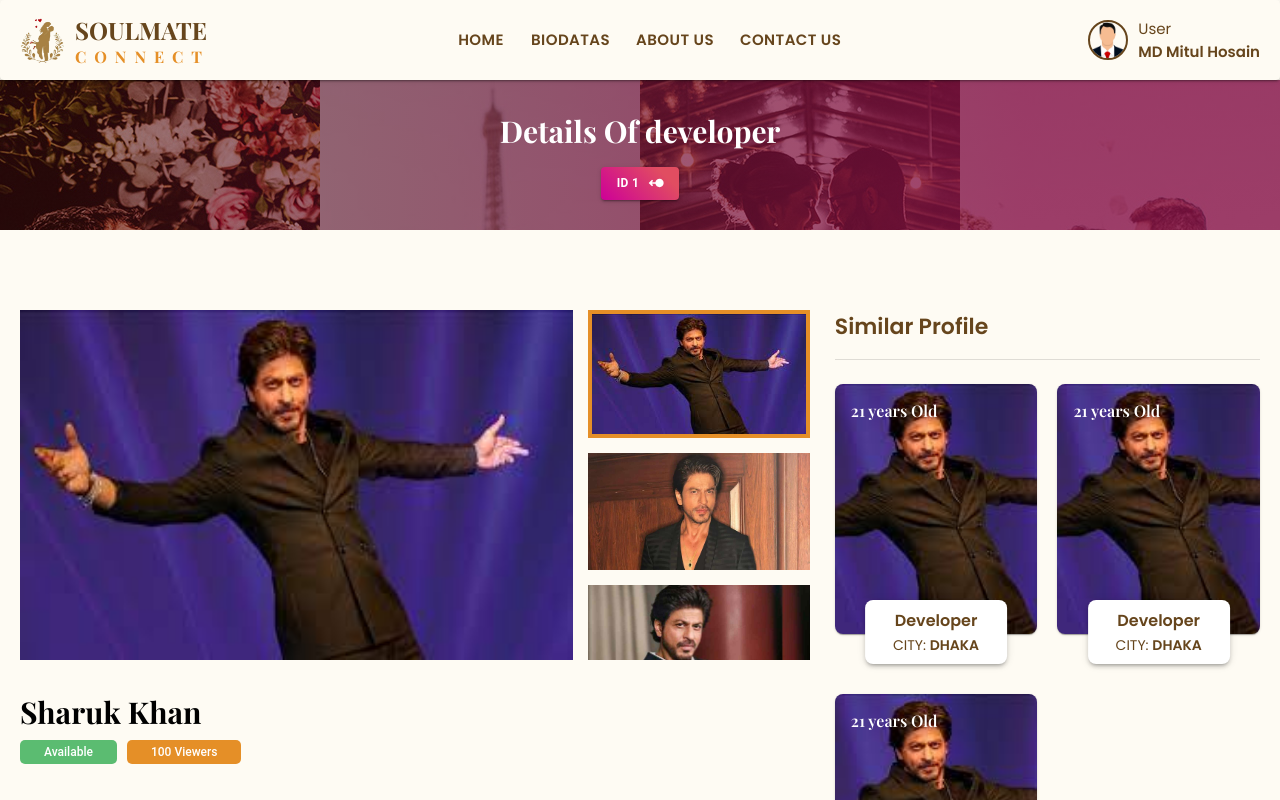
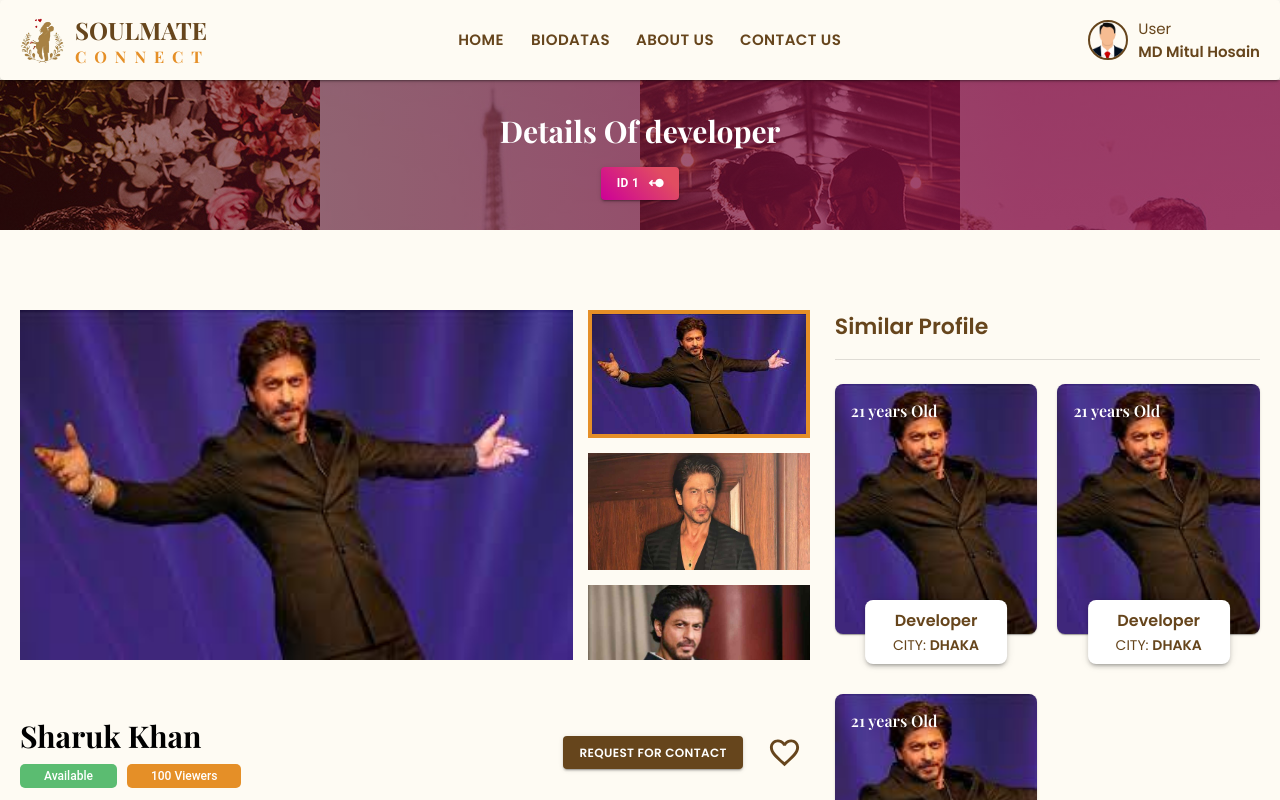
Before and after one commit to mdmitulhossen/soulmate-connect-client, a React (Vite) app: page /biodata/1 in a window 1280 px wide. Shown: the top 800 px of the page. Built offline with nearby package versions, Linux system fonts and the light colour scheme.

Commit message:
some bug fix in bioData details page

```diff
--- a/src/pages/biodatadetails/BiodataDetailsPage.jsx
+++ b/src/pages/biodatadetails/BiodataDetailsPage.jsx
@@ -1,4 +1,4 @@
-import { Box, Chip, Divider, IconButton, Typography } from "@mui/material";
+import { Box, Button, Chip, Divider, IconButton, Typography } from "@mui/material";
 import MatrimonyContainer from "../../components/shared/MatrimonyContainer";
 
 import ImagePreview from "./ImagePreview";
@@ -7,11 +7,16 @@ import ContactBioDataPage from "./ContactBioDataPage";
 import PersonalInfo from "./PersonalInfo";
 import HeaderBreadCrumb from "../../components/breadcrumb/HeaderBreadCrumb";
 import SimilarProfileCard from "../../components/cards/SimilarProfileCard";
+import { NavLink } from "react-router-dom";
+import FavoriteBorderIcon from '@mui/icons-material/FavoriteBorder';
+import FavoriteIcon from '@mui/icons-material/Favorite';
 
 
 
 
 const BiodataDetailsPage = () => {
+    const premium = true;
+    const favourite = false;
     return (
         <Box
             sx={{
@@ -26,13 +31,13 @@ const BiodataDetailsPage = () => {
                         display: 'flex',
                         gap: '25px',
                         pt: 10,
-                        flexWrap: {sz:'wrap',lg:'nowrap'}
+                        flexWrap: { sz: 'wrap', lg: 'nowrap' }
                     }}
                 >
                     <Box
                         component='div'
                         sx={{
-                            width: {lg:'65%'},
+                            width: { lg: '65%' },
                         }}
                     >
                         {/* Image preview */}
@@ -44,7 +49,14 @@ const BiodataDetailsPage = () => {
                                 pt: 4
                             }}
                         >
-                            <Box>
+                            <Box
+                                sx={{
+                                    display: 'flex',
+                                    justifyContent: 'space-between',
+                                    alignItems: 'center',
+                                    mt: 3,
+                                }}
+                            >
                                 <Box>
                                     <Typography
                                         variant="title"
@@ -92,6 +104,30 @@ const BiodataDetailsPage = () => {
                                     </Box>
                                 </Box>
                                 {/* Todo: favourite and request btn */}
+                                <Box>
+                                    <Button
+                                        sx={{
+                                            background: '#66451c',
+                                            color: '#fff',
+                                            fontWeight: 600,
+                                            fontSize: '12px',
+                                            '&:hover': {
+                                                background: '#e58f27',
+                                                color: '#fff',
+                                            },
+                                        }}
+                                        component={NavLink}
+                                        to='#'
+                                        variant='contained'
+                                    >
+                                        <Typography variant="paragraph"> Request For Contact</Typography>
+                                    </Button>
+                                    <IconButton sx={{ ml: 2 }}>
+                                        {
+                                            favourite ? <FavoriteIcon sx={{ color: '#66451c' }} fontSize="large" /> : <FavoriteBorderIcon sx={{ color: '#66451c' }} fontSize="large" />
+                                        }
+                                    </IconButton>
+                                </Box>
                             </Box>
                             {/* Some card age,height,city,work */}
                             <Box
@@ -136,6 +172,8 @@ const BiodataDetailsPage = () => {
 
                             <Divider />
                             {/* contact information for premimum member */}
+                            {
+                                premium &&
                                 <Box
                                     sx={{
                                         py: 3
@@ -154,6 +192,7 @@ const BiodataDetailsPage = () => {
                                     </Typography>
                                     <ContactBioDataPage />
                                 </Box>
+                            }
 
                             <Divider />
                             {/* personal information */}
@@ -181,7 +220,7 @@ const BiodataDetailsPage = () => {
                     <Box
                         component='div'
                         sx={{
-                            width: {lg:'35%',sz:'100%'}
+                            width: { lg: '35%', sz: '100%' }
                         }}
                     >
                         <Typography
@@ -196,7 +235,7 @@ const BiodataDetailsPage = () => {
                         >
                             Similar Profile
                         </Typography>
-                        <Divider/>
+                        <Divider />
                         <Box
                             component='div'
                             sx={{
```
Lines whose indentation alone changed are shown as unchanged.
